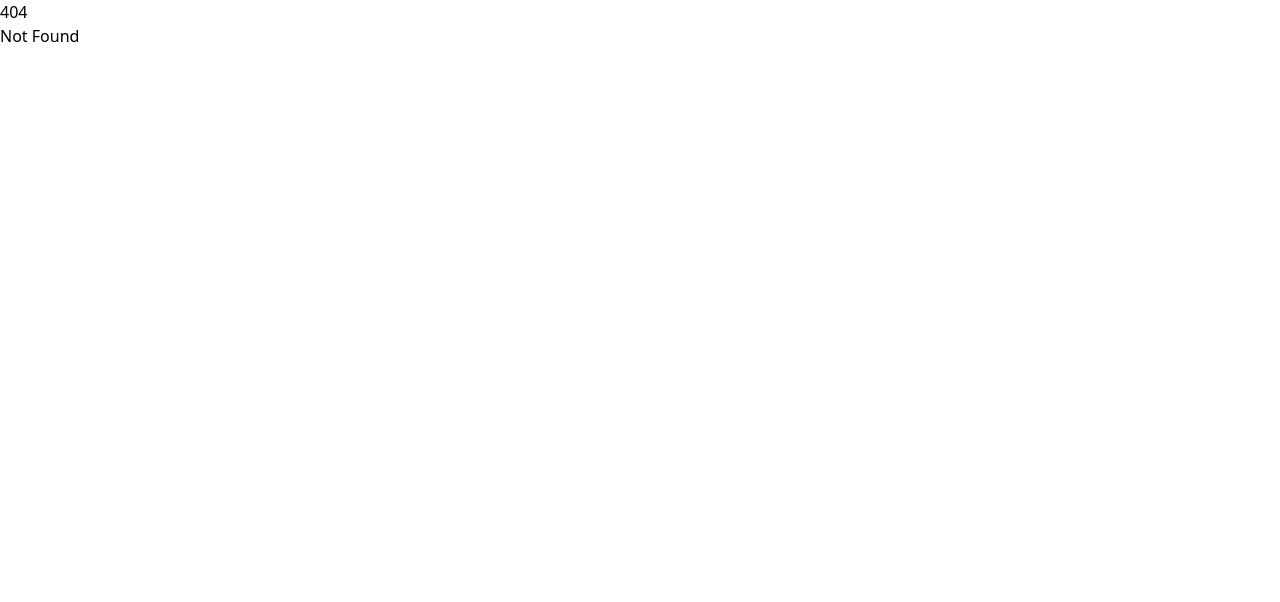
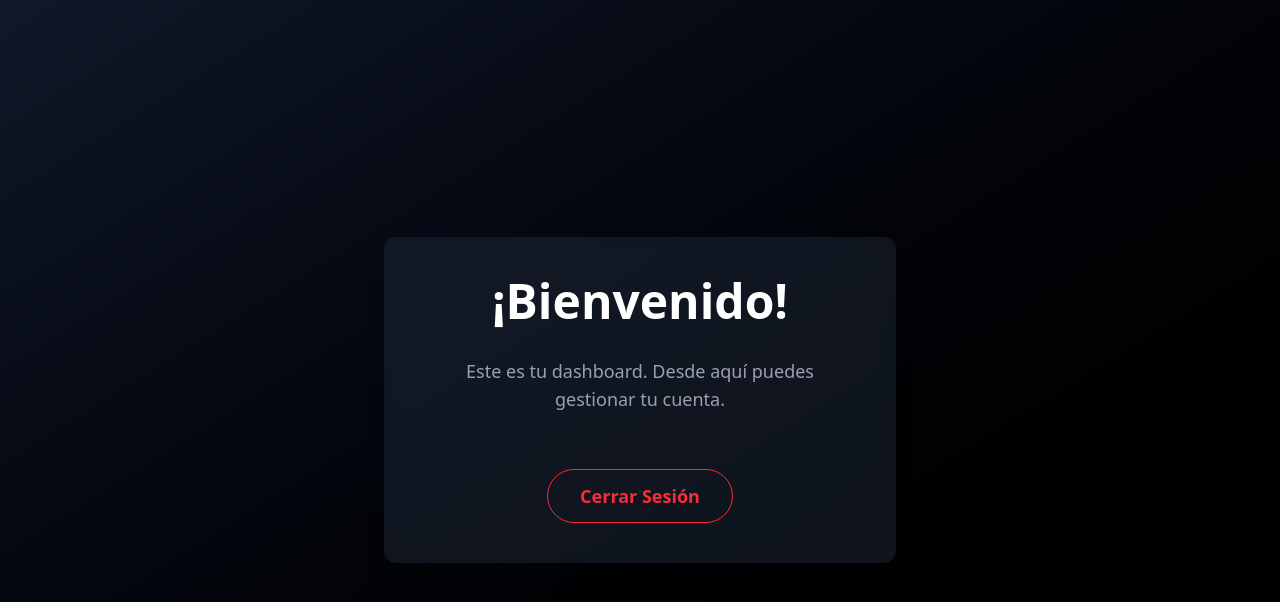
Before and after one commit to Jorki3/auth_svk_sb, a SvelteKit app: page /dashboard in a window 1280 px wide. Before the commit this address had no page. Shown: the top 602 px of the page. Built offline with nearby package versions, Linux system fonts and the light colour scheme.

Commit message:
Dashboard Page

```diff
--- /dev/null
+++ b/src/routes/dashboard/+page.svelte
@@ -0,0 +1,16 @@
+<div
+	class="flex min-h-screen items-center justify-center bg-gradient-to-br from-gray-900 to-black p-6 font-sans text-center text-gray-100"
+>
+	<div class="w-full max-w-lg space-y-8 rounded-xl bg-gray-800/50 p-10 shadow-xl backdrop-blur-sm">
+		<h1 class="text-4xl font-extrabold text-white sm:text-5xl">¡Bienvenido!</h1>
+		<p class="text-lg text-gray-400">
+			Este es tu dashboard. Desde aquí puedes gestionar tu cuenta.
+		</p>
+
+		<button
+			class="mt-6 rounded-full border border-red-500 bg-transparent px-8 py-3 text-lg font-semibold text-red-500 transition-colors duration-300 hover:bg-red-500 hover:text-white focus:outline-none focus:ring-2 focus:ring-red-500"
+		>
+			Cerrar Sesión
+		</button>
+	</div>
+</div>
```
